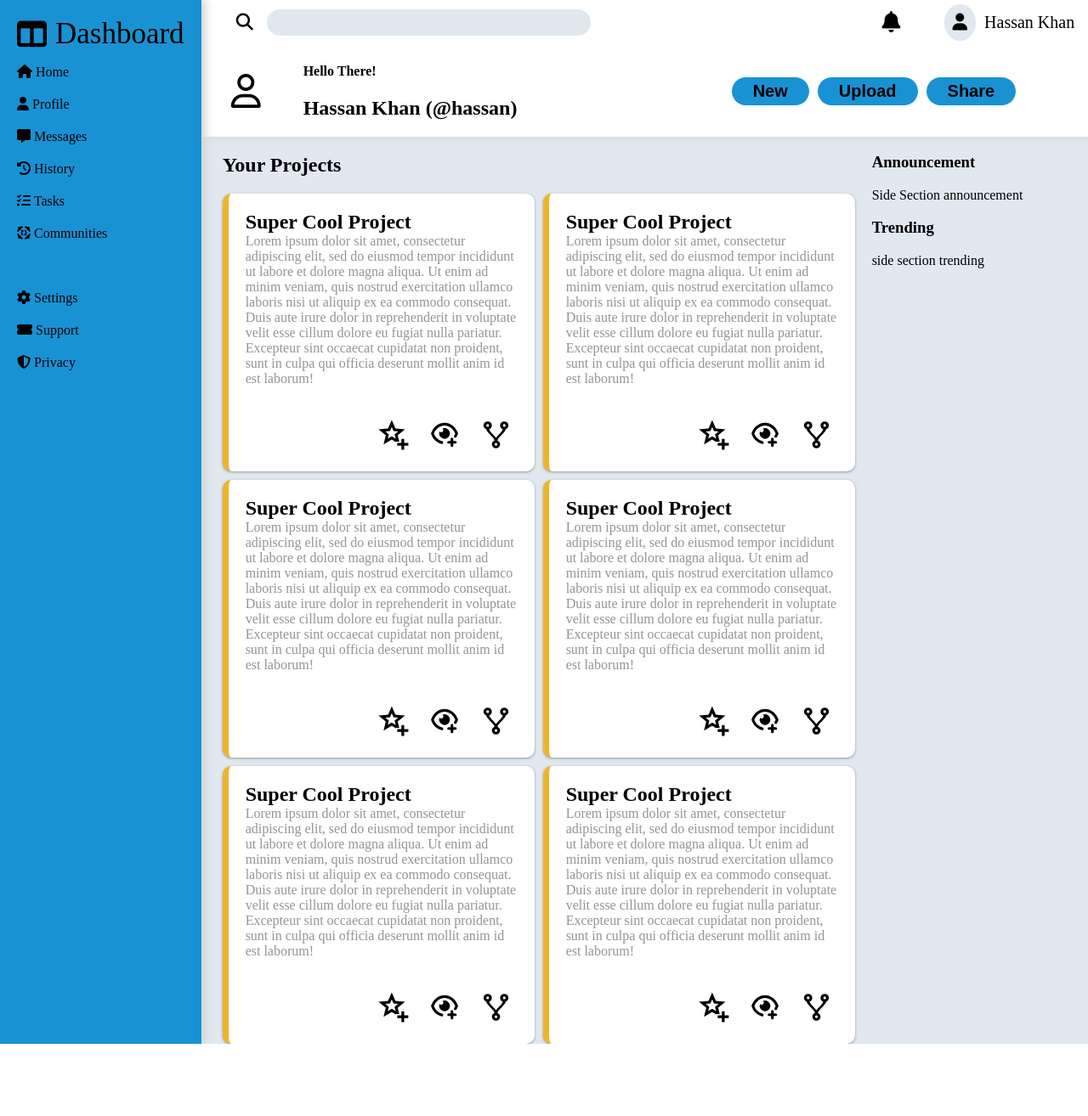
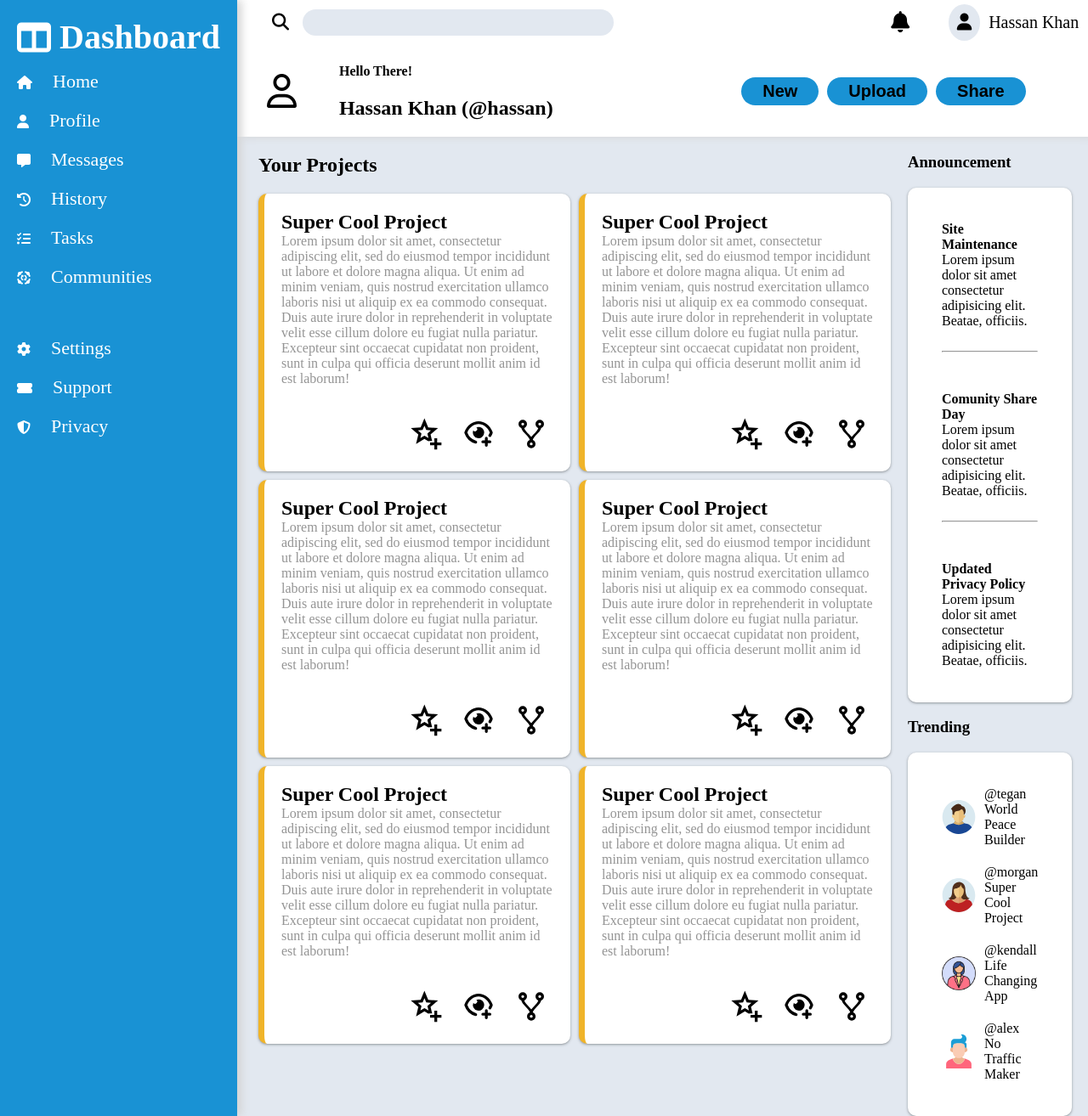
Before and after one commit to Hassan-N-Khan/admin-dashboard, a plain HTML site: page index.html in a window 1280 px wide. Shown: the whole page at 85% size. Before the commit the page ends 1229 px from the top, so only its background shows below. Drawn offline with Linux system fonts and the light colour scheme.

Commit message:
completed admin dashboard

```diff
--- a/index.html
+++ b/index.html
@@ -10,47 +10,47 @@
     <div class="dashboard">
         <div class="dashboard-logo">
             <i class="fa-solid fa-table-columns"></i>
-            Dashboard
+            <h1>Dashboard</h1>
         </div>
         <ul>
             <li>
                 <a href="#"><i class="fa-solid fa-house"></i></a>
-                <a href="#">Home</a>
+                <a href="#" class="button-message">Home</a>
             </li>
             <li>
                 <a href="#"><i class="fa-solid fa-user"></i></a>
-                <a href="#">Profile</a>
+                <a href="#" class="button-message">Profile</a>
             </li>
             <li>
                 <a href="#"><i class="fa-solid fa-message"></i></a>
-                <a href="#">Messages</a>
+                <a href="#" class="button-message">Messages</a>
             </li>
             <li>
                 <a href="#"><i class="fa-solid fa-clock-rotate-left"></i></a>
-                <a href="#">History</a>
+                <a href="#" class="button-message">History</a>
             </li>
             <li>
                 <a href="#"><i class="fa-solid fa-list-check"></i></a>
-                <a href="#">Tasks</a>
+                <a href="#" class="button-message">Tasks</a>
             </li>
             <li>
                 <a href="#"><i class="fa-solid fa-group-arrows-rotate"></i></a>
-                <a href="#">Communities</a>
+                <a href="#" class="button-message">Communities</a>
             </li>
             <li>
                 <br/>
             </li>
             <li>
                 <a href="#"><i class="fa-solid fa-gear"></i></a>
-                <a href="#">Settings</a>
+                <a href="#" class="button-message">Settings</a>
             </li>
             <li>
                 <a href="#"><i class="fa-solid fa-ticket-simple"></i></a>
-                <a href="#">Support</a>
+                <a href="#" class="button-message">Support</a>
             </li>
             <li>
                 <a href="#"><i class="fa-solid fa-shield-halved"></i></a>
-                <a href="#">Privacy</a>
+                <a href="#" class="button-message">Privacy</a>
             </li>
         </ul>
     </div>
@@ -160,11 +160,63 @@
         <div class="side-section">
             <h3>Announcement</h3>
             <div class="side-card">
-                <p>Side Section announcement</p>
+                <div>
+                    <h4>Site Maintenance</h4>
+                    <p>Lorem ipsum dolor sit amet consectetur adipisicing elit. Beatae, officiis.</p>
+                    <br>
+                    <hr>
+                    <br>
+                </div>
+                <div>
+                    <h4>Comunity Share Day</h4>
+                    <p>Lorem ipsum dolor sit amet consectetur adipisicing elit. Beatae, officiis.</p>
+                    <br>
+                    <hr>
+                    <br>
+                </div>
+                <div>
+                    <h4>Updated Privacy Policy</h4>
+                    <p>Lorem ipsum dolor sit amet consectetur adipisicing elit. Beatae, officiis.</p>
+                </div>
             </div>
             <h3>Trending</h3>
             <div class="side-card">
-                <p>side section trending</p>
+                <div class="trending">
+                    <div>
+                        <img src="./images/person1-profile.svg" alt="person one">
+                    </div>
+                    <div>
+                        <p>@tegan</p>
+                        <p>World Peace Builder</p>
+                    </div>
+                </div>
+                <div class="trending">
+                    <div>
+                        <img src="./images/person2-profile.svg" alt="person two">
+                    </div>
+                    <div>
+                        <p>@morgan</p>
+                        <p>Super Cool Project</p>
+                    </div>
+                </div>
+                <div class="trending">
+                    <div>
+                        <img src="./images/person3-profile.png" alt="person three">
+                    </div>
+                    <div>
+                        <p>@kendall</p>
+                        <p>Life Changing App</p>
+                    </div>
+                </div>
+                <div class="trending">
+                    <div>
+                        <img src="./images/person4-profile.svg" alt="person four">
+                    </div>
+                    <div>
+                        <p>@alex</p>
+                        <p>No Traffic Maker</p>
+                    </div>
+                </div>
             </div>
         </div>
     </div>
--- a/style.css
+++ b/style.css
@@ -22,6 +22,22 @@ body{
     font-size: 35px;
 }
 
+.dashboard-logo h1{
+    color: white;
+    font-size: 40px;
+    margin: 0px;
+}
+
+.dashboard-logo i{
+    font-size: 40px;
+    color: white;
+}
+
+.button-message{
+    font-size: 22px;
+    margin-left: 20px;
+}
+
 div.dashboard ul{
     display: grid;
     grid-template-columns: 3fr 1fr;
@@ -32,7 +48,7 @@ div.dashboard ul,div.dashboard li,div.dashboard a{
     list-style: none;
     padding: 0px;
     text-decoration: none;
-    color: black;
+    color:white;
     grid-column: 1/2;
     margin-bottom: 10px;
 }
@@ -189,8 +205,8 @@ div.menu form input{
 }
 
 .article-icons img{
-    width: 3vw;
-    height: 3vw;
+    width: 40px;
+    height: auto;
 }
 .article-icons button{
     background-color: inherit;
@@ -198,4 +214,39 @@ div.menu form input{
 }
 
 .side-section{
+    margin-right: 20px;;
 }
+
+.side-card{
+    display: grid;
+    grid-template-rows: repeat(auto, 1fr);
+    background-color: white;
+    border-radius: 10px;
+    padding: 40px;
+    box-shadow: rgba(60, 64, 67, 0.3) 0px 1px 2px 0px, rgba(60, 64, 67, 0.15) 0px 1px 3px 1px;
+    gap: 20px;
+}
+
+.side-card div h4, .side-card p{
+    margin: 0px;
+}
+
+.side-card div img{
+    width: 40px;
+    height: 40px;
+}
+
+.trending{
+    display: flex;
+    justify-content: start;
+    align-items: center;
+    gap: 10px;
+}
+
+.side-card div div{
+    display: flex;
+    flex-direction: column;
+    justify-content: flex-start;
+    align-items: flex-start;
+    gap:0px !important;
+}
```
Also changed, not shown: images/person1-profile.svg (added), images/person2-profile.svg (added), images/person3-profile.png (added), images/person4-profile.svg (added).
